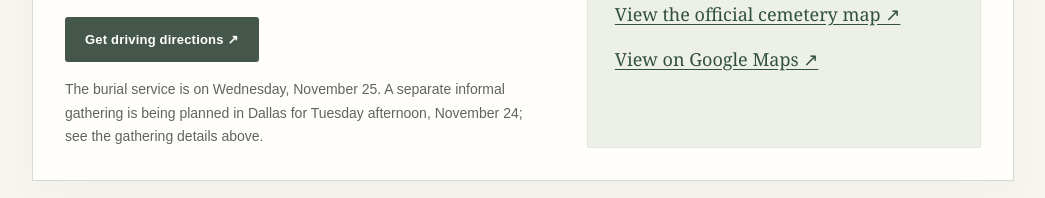
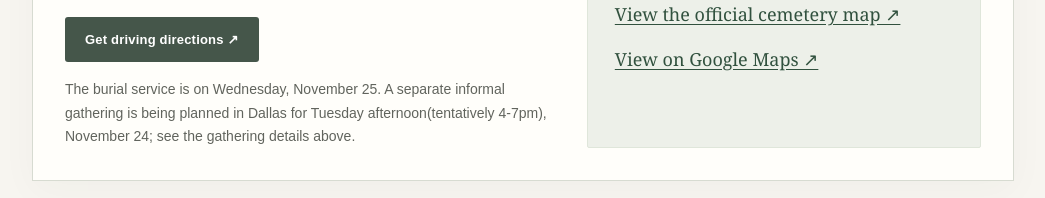
Before and after one commit to ruckerk/JerryRuckerMemorial, a plain HTML site: page index.html in a window 1280 px wide. Shown: the part 1649-1847 px from the top of the page, without its empty margins (117-1162 px from the left). Drawn offline with Linux system fonts and the light colour scheme.

Commit message:
Change gathering time to tentatively 4-7pm
Updated the note about the informal gathering time.

```diff
--- a/index.html
+++ b/index.html
@@ -82,7 +82,7 @@
 <a class="button" href="https://www.google.com/maps/dir/?api=1&amp;destination=Dallas-Fort+Worth+National+Cemetery%2C+2000+Mountain+Creek+Pkwy%2C+Dallas%2C+TX+75211" rel="noopener noreferrer" target="_blank">
        Get driving directions ↗
       </a>
-<p class="note">The burial service is on Wednesday, November 25. A separate informal gathering is being planned in Dallas for Tuesday afternoon, November 24; see the gathering details above.</p>
+<p class="note">The burial service is on Wednesday, November 25. A separate informal gathering is being planned in Dallas for Tuesday afternoon(tentatively 4-7pm), November 24; see the gathering details above.</p>
 </div>
 <div aria-label="Cemetery location and map links" class="map-card">
 <div aria-hidden="true" class="pin">
```
